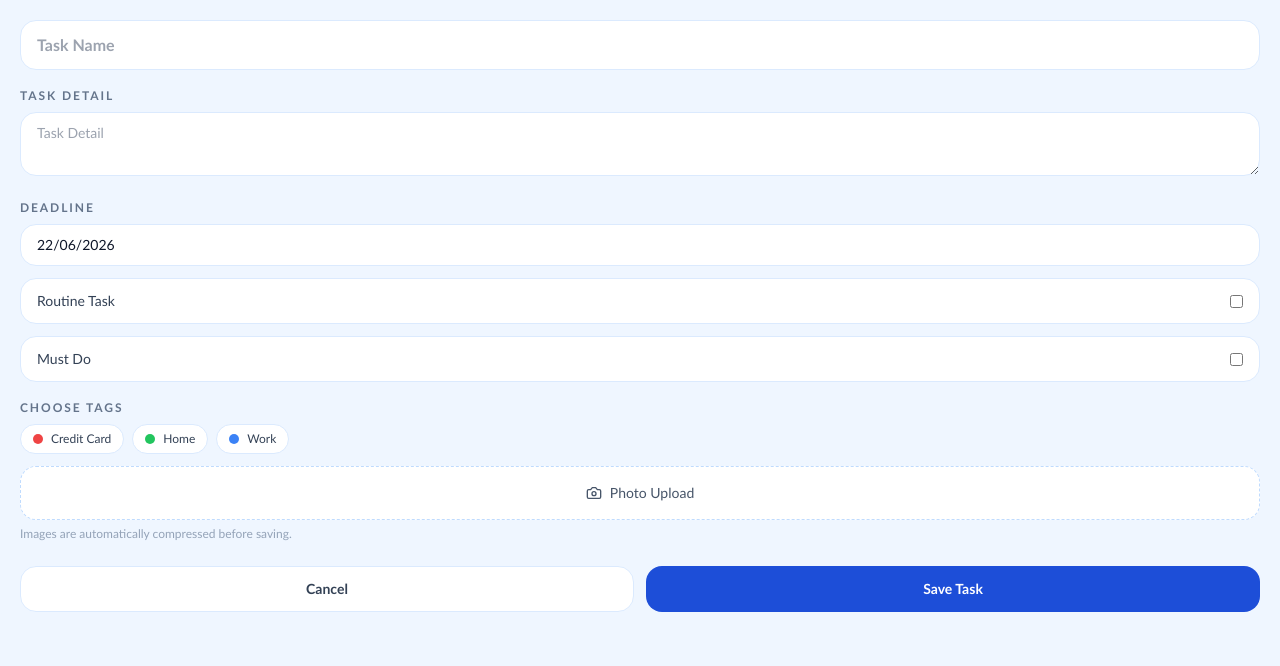
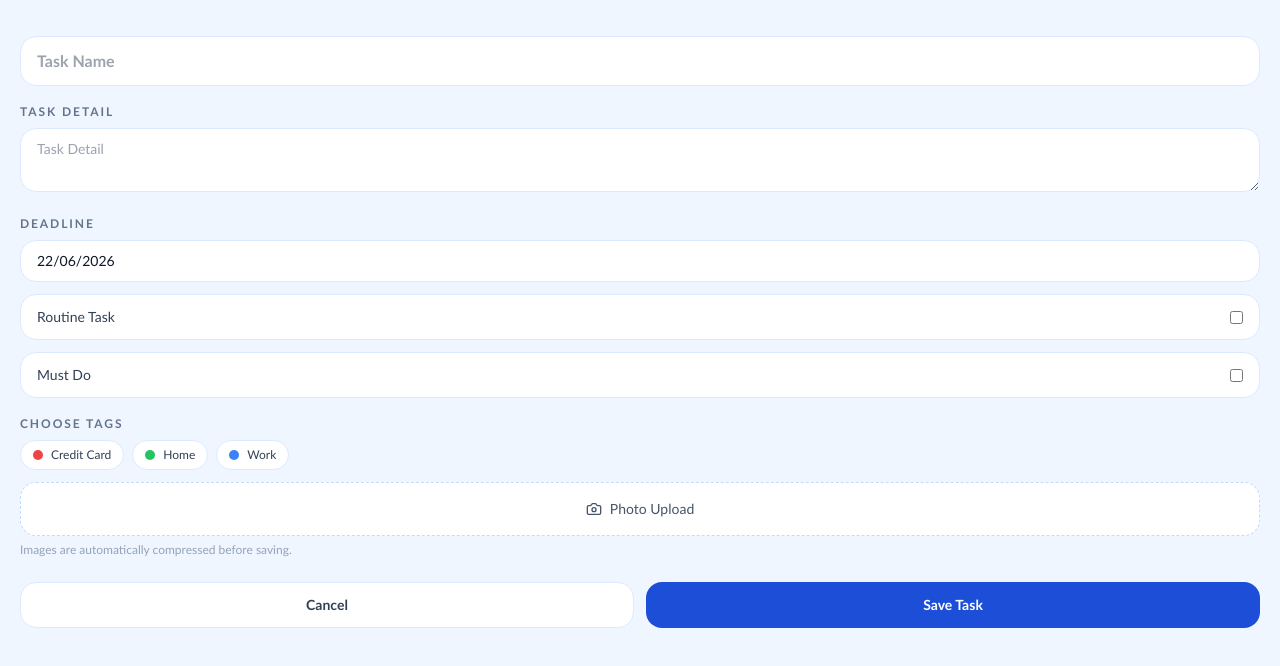
Before and after one commit to h13214489-sketch/taskmng, a React (Vite) app: page / in a window 1280 px wide. Both pictures are taken after a click on the button 1232 px from the left and 744 px from the top of the page. Shown: the top 666 px of the page. Built offline with nearby package versions, Linux system fonts and the light colour scheme.

Commit message:
feat: Revise Tadknmg UI
Co-authored-by: traeagent <traeagent@users.noreply.github.com>

```diff
--- a/src/components/task-sheet.tsx
+++ b/src/components/task-sheet.tsx
@@ -176,7 +176,7 @@ export function TaskSheet({
         className={cn(
           "w-full overflow-y-auto bg-blue-50 px-5 shadow-2xl shadow-blue-900/20",
           mode === "create"
-            ? "h-[100dvh] rounded-none pt-[max(1.25rem,env(safe-area-inset-top))] pb-0"
+            ? "h-[100dvh] rounded-none pt-[max(2.25rem,env(safe-area-inset-top))] pb-0"
             : "max-h-[92vh] rounded-t-[32px] pb-4 pt-4",
         )}
       >
```
